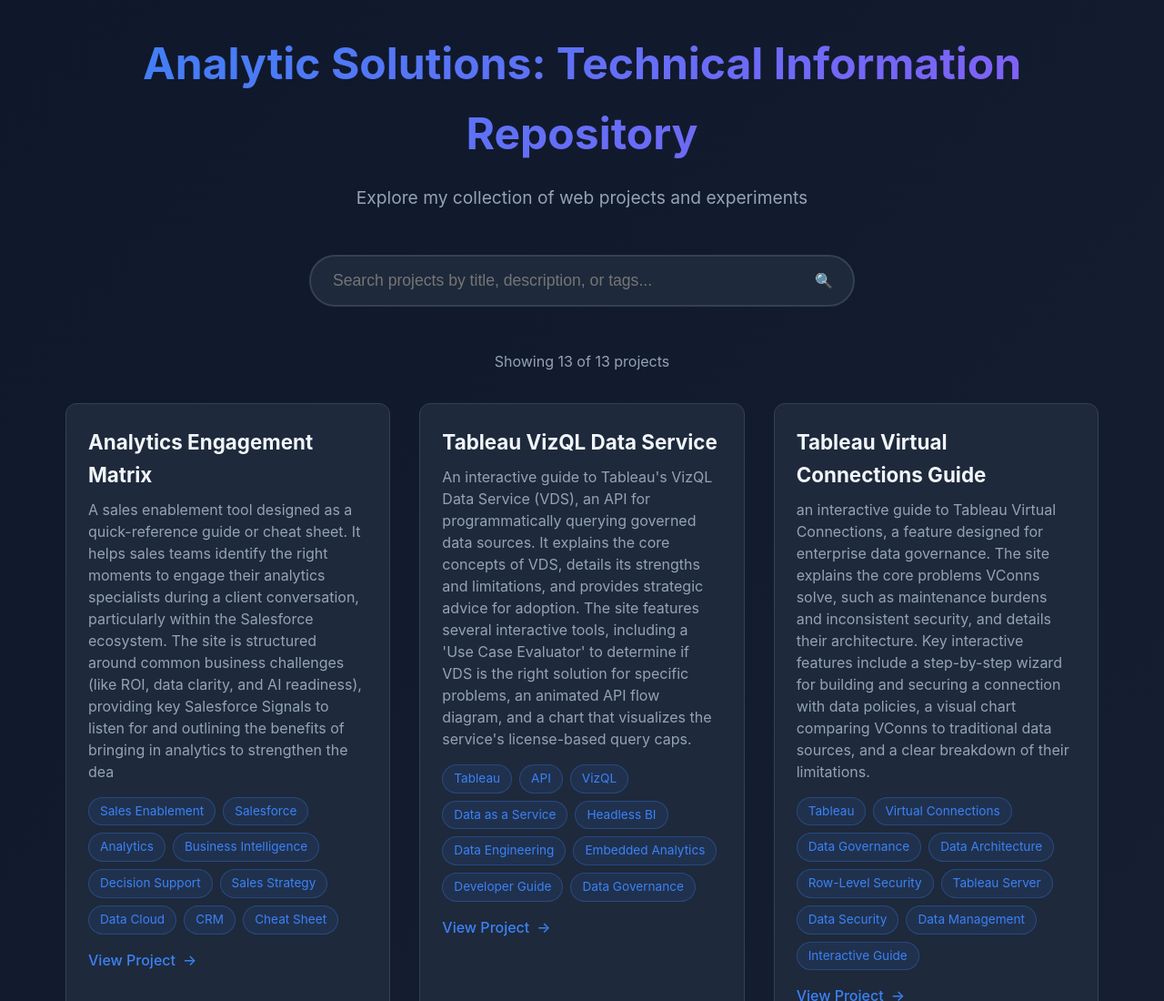
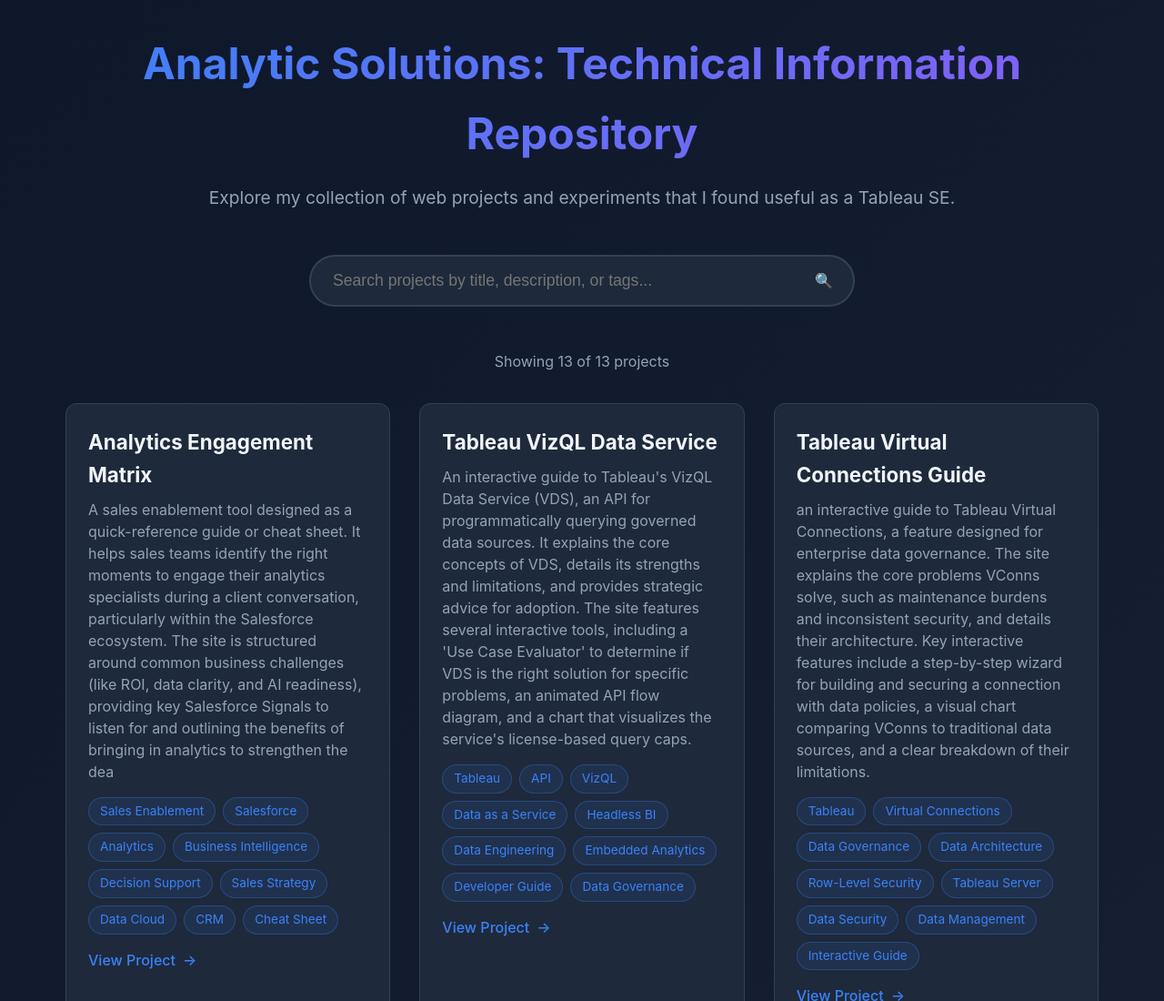
Before and after one commit to JtabZ/infolio, a plain HTML site: page index.html in a window 1280 px wide. Shown: the top 1100 px of the page at 91% size. Drawn offline with Linux system fonts and the light colour scheme.

Commit message:
Update index.html
updated subtitle

```diff
--- a/index.html
+++ b/index.html
@@ -242,7 +242,7 @@
     <div class="container">
         <header>
             <h1>Analytic Solutions: Technical Information Repository</h1>
-            <p class="subtitle">Explore my collection of web projects and experiments</p>
+            <p class="subtitle">Explore my collection of web projects and experiments that I found useful as a Tableau SE.</p>
         </header>
 
         <div class="search-container">
```
